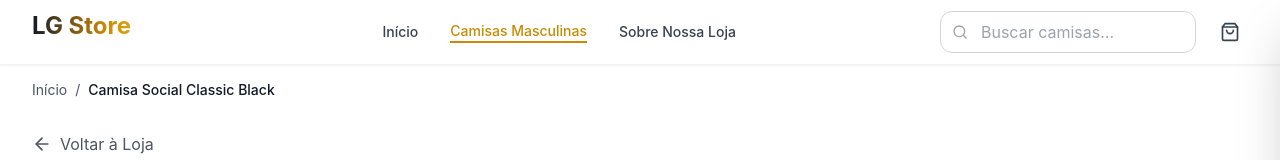
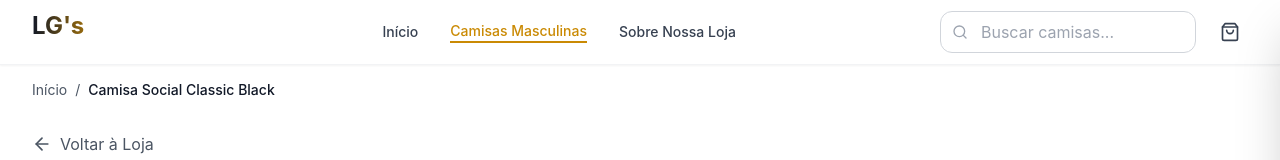
Before and after one commit to GusLight0/lgstore, a React (Vite) app: page /product/1 in a window 1280 px wide. Shown: the top 160 px of the page. Built offline with nearby package versions, Linux system fonts and the light colour scheme.

Commit message:
new update

```diff
--- a/src/react-app/components/Header.tsx
+++ b/src/react-app/components/Header.tsx
@@ -30,7 +30,7 @@ export default function Header({ onSearchChange, searchQuery, currentSection, on
             onClick={() => onSectionChange('home')}
           >
             <h1 className="text-2xl font-bold bg-gradient-to-r from-gray-900 via-yellow-600 to-yellow-400 bg-clip-text text-transparent group-hover:scale-105 transition-transform duration-200">
-              LG Store
+              LG's
             </h1>
             <p className="text-xs text-gray-600 -mt-1 opacity-0 group-hover:opacity-100 transition-opacity duration-200">
               Moda Masculina Premium
```
